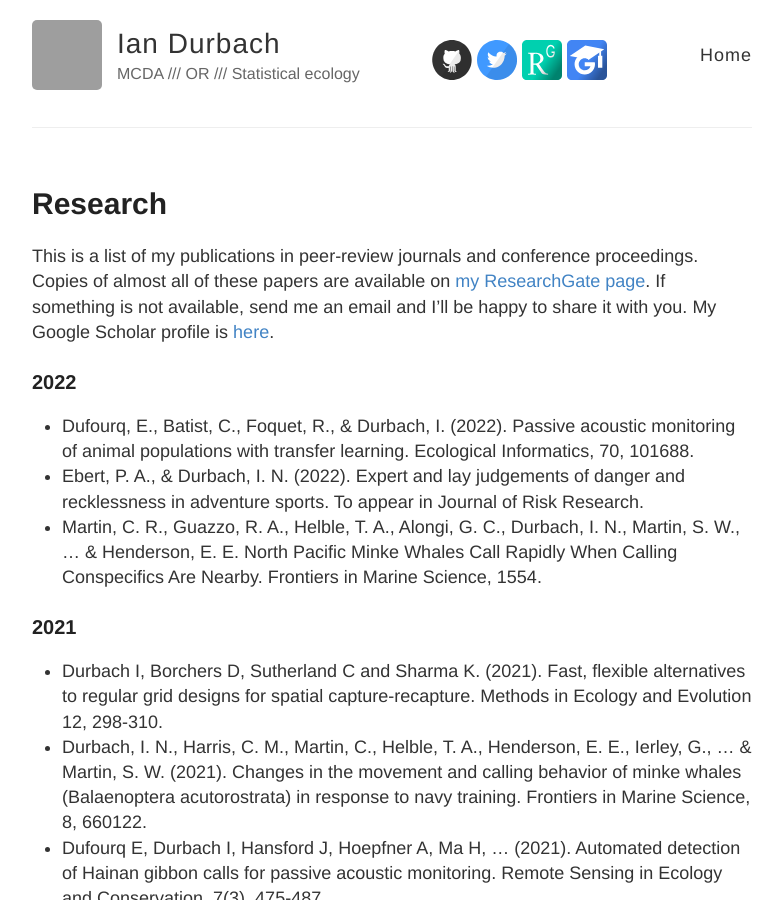
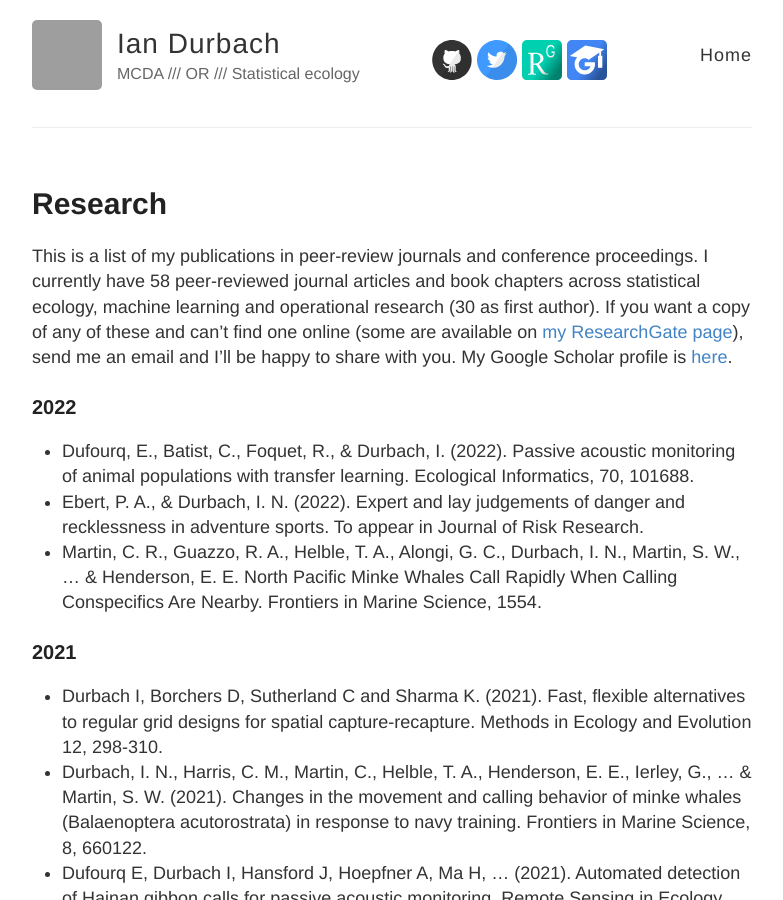
Before and after one commit to iandurbach/iandurbach.github.io, a Jekyll site: the page built from _posts/2017-09-10-research.md, in a window 1280 px wide and 900 px high. Shown: the whole window, without its empty margins (248-1031 px from the left). Built offline with Jekyll 4.4.1, drawn with Linux system fonts in a browser that asks for light colours; grey boxes are pictures that could not be loaded.

Commit message:
Update 2017-09-10-research.md

```diff
--- a/_posts/2017-09-10-research.md
+++ b/_posts/2017-09-10-research.md
@@ -4,7 +4,7 @@ title: Research
 description: Peer reviewed publications
 ---
 
-This is a list of my publications in peer-review journals and conference proceedings. Copies of almost all of these papers are available on [my ResearchGate page](https://www.researchgate.net/profile/Ian_Durbach). If something is not available, send me an email and I’ll be happy to share it with you. My Google Scholar profile is [here](https://scholar.google.co.za/citations?user=xwALMPgAAAAJ&hl=en).
+This is a list of my publications in peer-review journals and conference proceedings. I currently have 58 peer-reviewed journal articles and book chapters across statistical ecology, machine learning and operational research (30 as first author). If you want a copy of any of these and can't find one online (some are available on [my ResearchGate page](https://www.researchgate.net/profile/Ian_Durbach)), send me an email and I’ll be happy to share with you. My Google Scholar profile is [here](https://scholar.google.co.za/citations?user=xwALMPgAAAAJ&hl=en).
 
 ### 2022
 - Dufourq, E., Batist, C., Foquet, R., & Durbach, I. (2022). Passive acoustic monitoring of animal populations with transfer learning. Ecological Informatics, 70, 101688.
```
